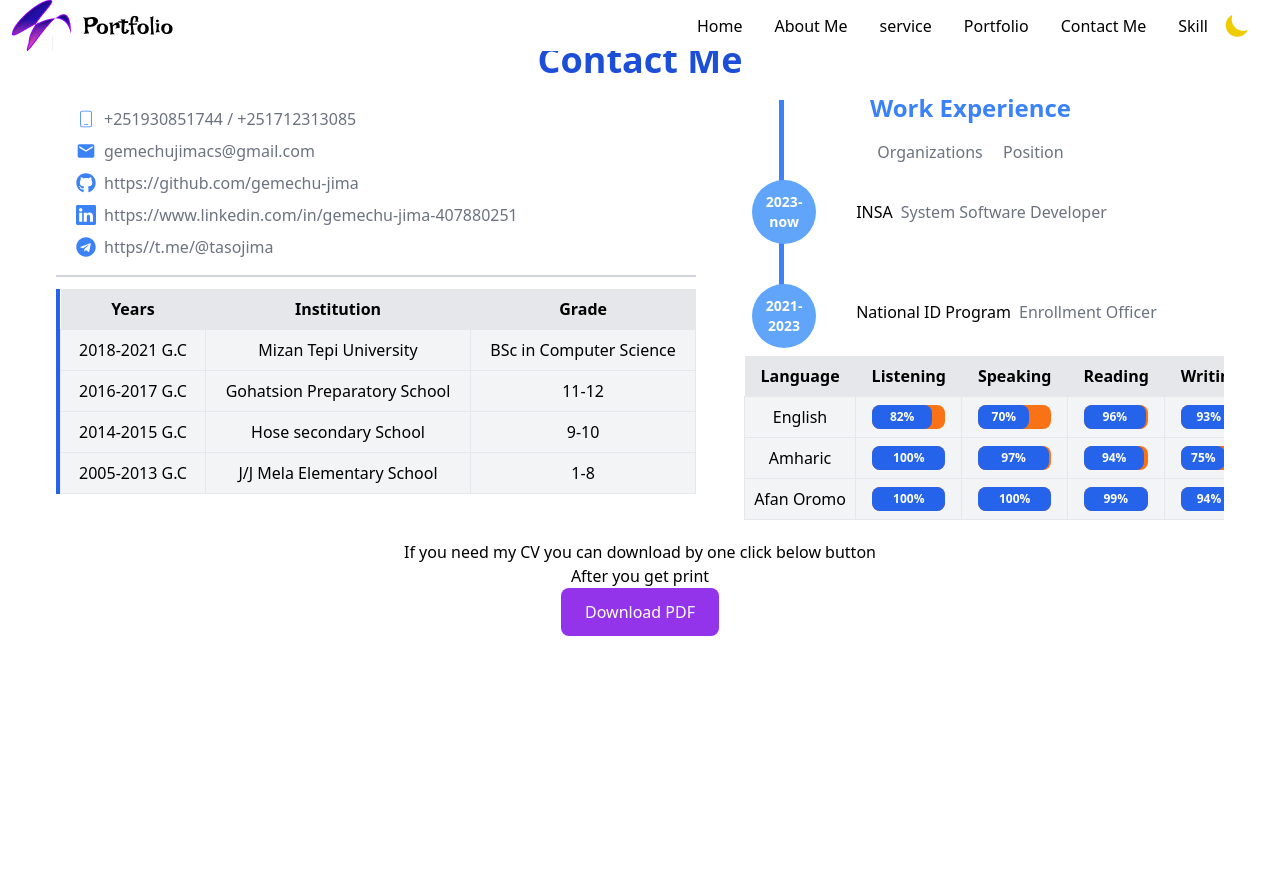
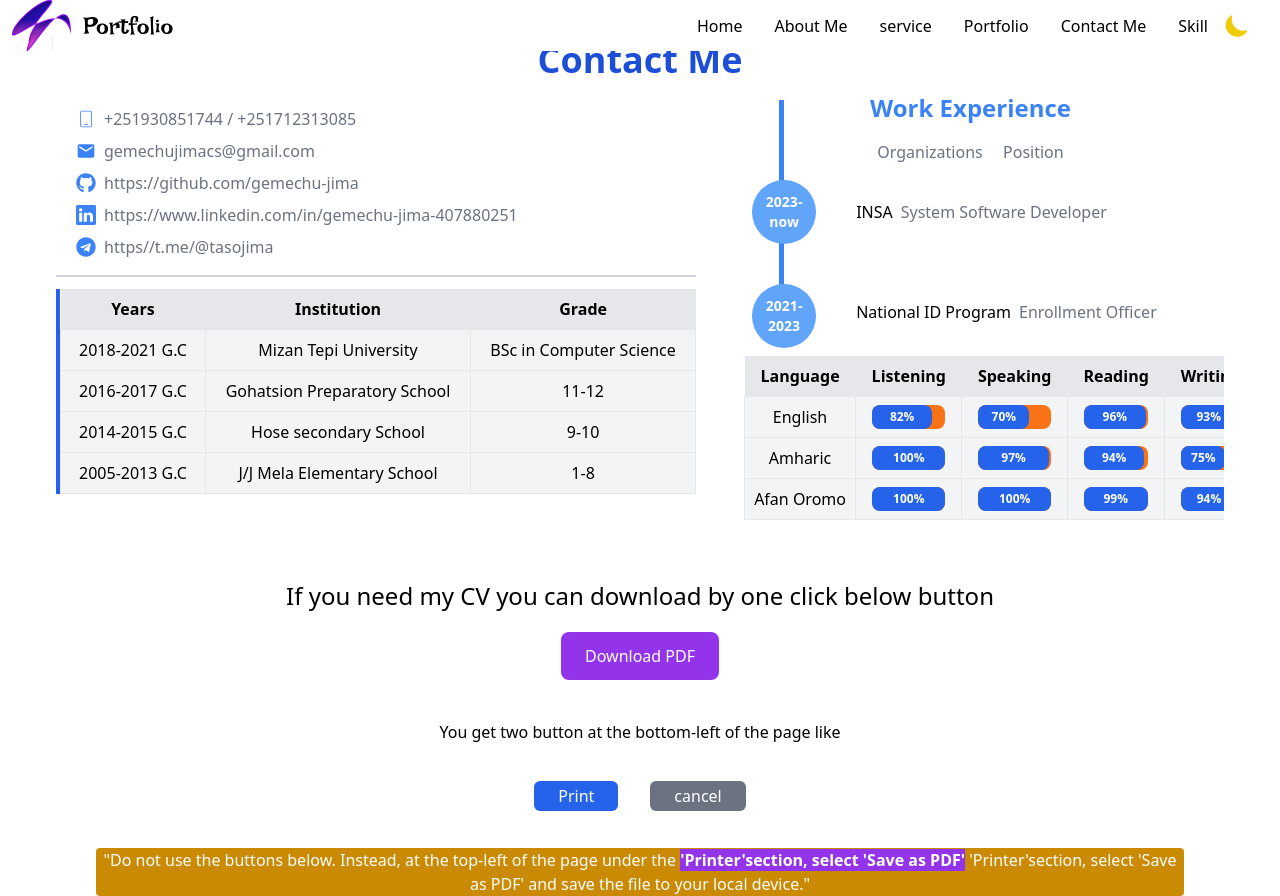
Before and after one commit to gemechu-jima/portfolio, a React (Vite) app: page /contactme in a window 1280 px wide. Before the commit the page ends 840 px from the top, so only its background shows below. Built offline with nearby package versions, Linux system fonts and the light colour scheme; a web font is replaced by a local one; what react-date-object would draw is missing.

Commit message:
update contact page

```diff
--- a/src/Components/contact/Contact.jsx
+++ b/src/Components/contact/Contact.jsx
@@ -124,9 +124,14 @@ function Contact() {
           <Language/>
         </div>
       </div>
-      <h1>If you need my CV you can download by one click below button</h1>
-      <h1>After you get print </h1>
-      <button onClick={handlePrintPage} className="bg-purple-600 text-white px-6 py-3 rounded-lg">Download PDF</button>
+      <h1 className="text-2xl mt-10 ">If you need my CV you can download by one click below button</h1>
+      <button onClick={handlePrintPage} className="bg-purple-600 text-white px-6 py-3 rounded-lg mt-5">Download PDF</button>
+      <h1 className="mx-24   my-10 ">You get two button at the bottom-left of the page like </h1>
+          <span className="px-6 mx-4 py-1 rounded-md bg-blue-600 text-white text-center ">Print</span>
+          <span className="px-6 mx-4 py-1 rounded-md bg-gray-500  text-white texy-centr">cancel </span>
+         <h1 className="mx-24   my-10 bg-yellow-600 rounded text-white"> "Do not use the buttons below. Instead, at the top-left of the page under
+           the <strong className="bg-purple-600 text-white">'Printer'section, select 'Save as PDF'</strong> 'Printer'section, select 'Save as PDF' and save the file to your local device."
+           </h1>
 
 
     </section>
--- a/vite.config.js
+++ b/vite.config.js
@@ -5,7 +5,7 @@ import react from '@vitejs/plugin-react'
 export default defineConfig({
   plugins: [react()],
   server: {
-    host:"172.20.108.200",
+    host:"172.20.59.32",
     port: 3000,
     proxy: {
       '/api': {
```
